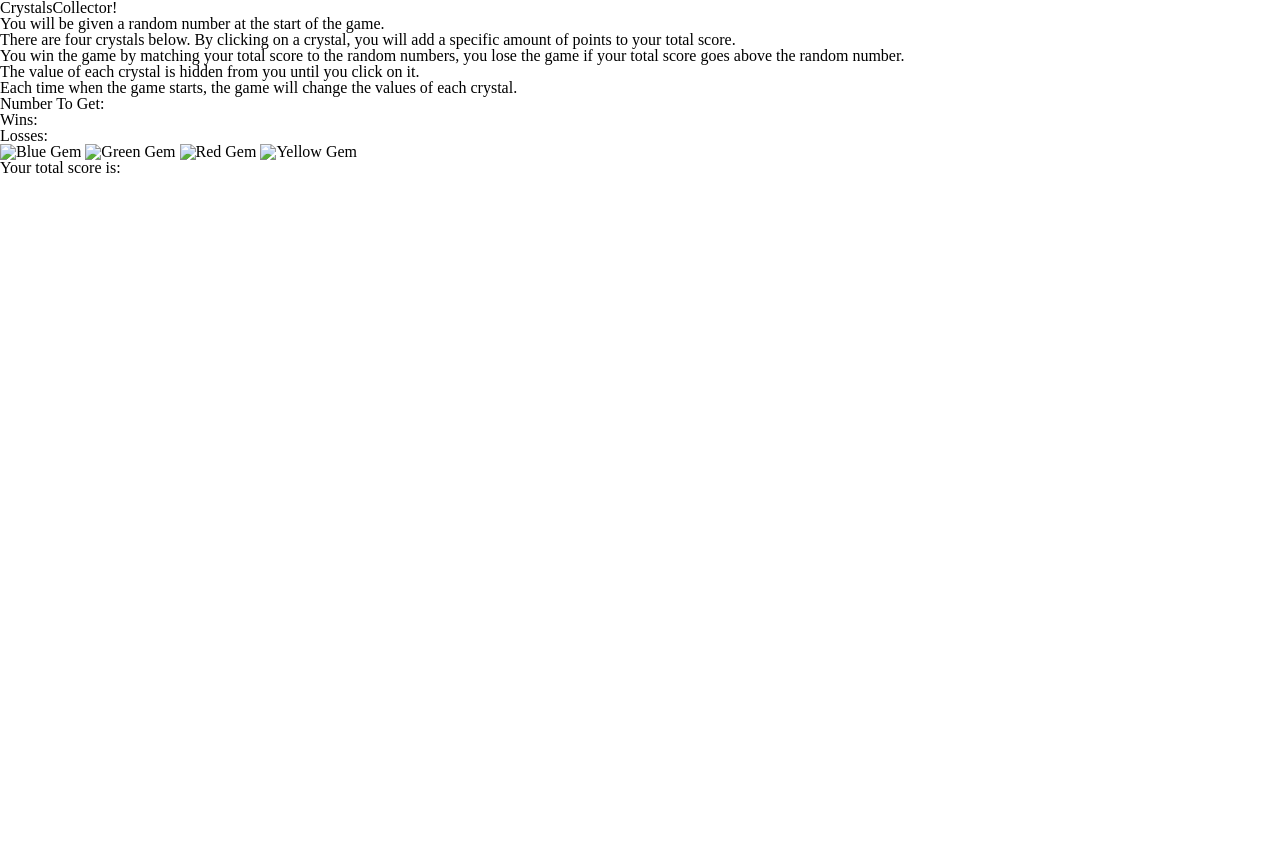
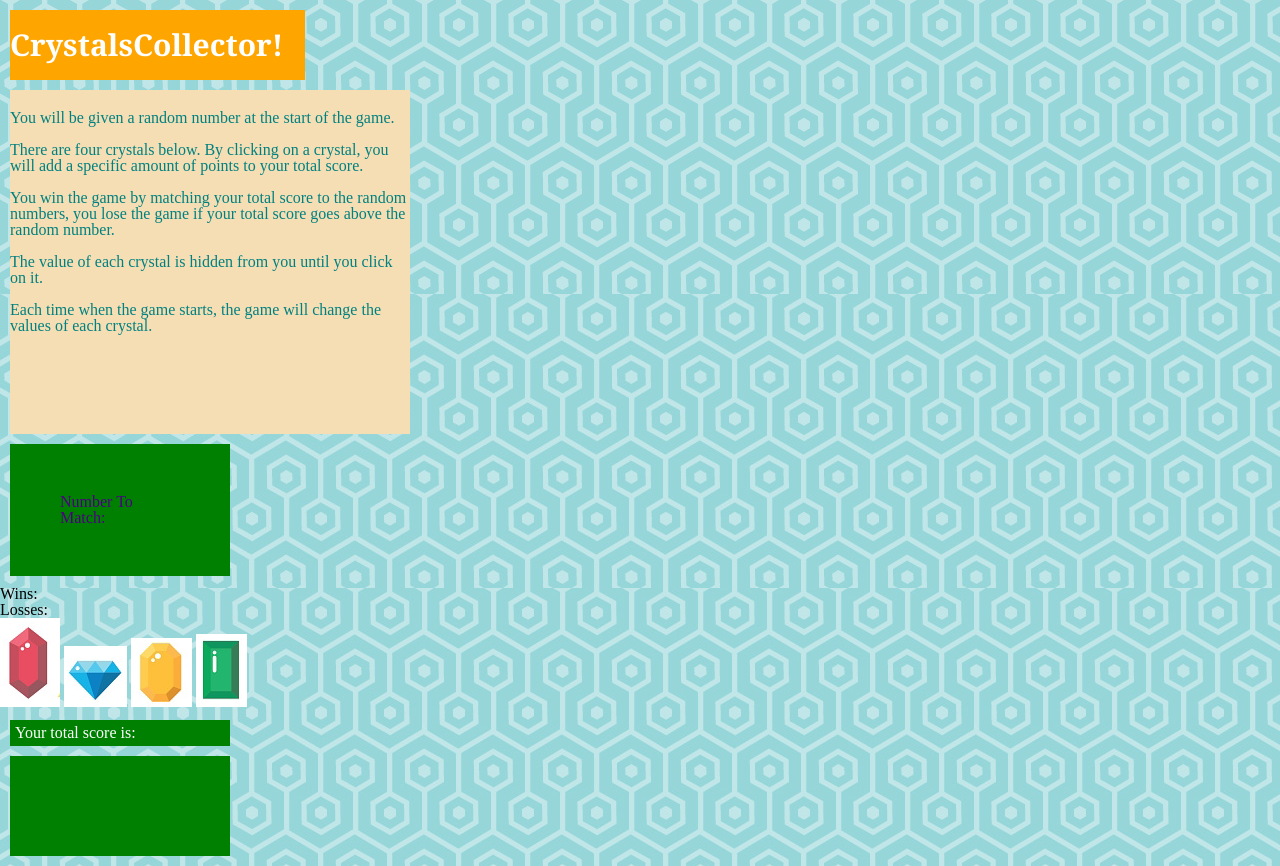
Before and after one commit to dt1993/Crystal-Collector, a plain HTML site: page index.html in a window 1280 px wide. Before the commit the page ends 800 px from the top, so only its background shows below. Drawn offline with nearby package versions, Linux system fonts and the light colour scheme.

Commit message:
update html and css

```diff
--- a/assets/css/style.css
+++ b/assets/css/style.css
@@ -0,0 +1,48 @@
+body{
+    background-image: url("../images/background.png")
+}
+
+.header{
+    background-color: orange;
+    font-family: Georgia, 'Times New Roman', Times, serif;
+    font-weight: bolder;
+    color: white;
+    font-size: 30px;
+    padding: 20px;
+    padding-left: 0px;
+    width: 275px;
+    margin: 10px;
+}
+
+.instructions{
+    background-color: wheat;
+    color: teal;
+    margin-left: 10px;
+    width: 400px;
+    padding-top: 20px;
+    padding-bottom: 100px;
+}
+
+.numberToMatch{
+    background-color: green;
+    color: indigo;
+    margin: 10px;
+    padding: 50px;
+    width: 120px;
+}
+
+#total {
+    background-color: green;
+    color: white;
+    width: 210px;
+    margin: 10px;
+    padding: 5px;
+
+}
+
+.userTotal {
+    background-color: green;
+    margin: 10px;
+    padding: 50px;
+    width: 120px;
+}
--- a/index.html
+++ b/index.html
@@ -12,14 +12,18 @@
 		<h1>CrystalsCollector!</h1>
 	</div>
 	<div class="instructions">
-			<p>You will be given a random number at the start of the game.</p>
-			<p>There are four crystals below. By clicking on a crystal, you will add a specific amount of points to your total score.</p>
+            <p>You will be given a random number at the start of the game.</p>
+            <br>
+            <p>There are four crystals below. By clicking on a crystal, you will add a specific amount of points to your total score.</p>
+            <br>
             <p>You win the game by matching your total score to the random numbers, you lose the game if your total score goes above the random number.</p>
+            <br>
             <p>The value of each crystal is hidden from you until you click on it.</p>
+            <br>
             <p>Each time when the game starts, the game will change the values of each crystal.</p>
 	</div>
 	<div class="numberToMatch">
-		<h2>Number To Get:
+		<h2>Number To Match:
 			<span id= "randomNumber"></span>
 		</h2>
 	</div>
@@ -32,17 +36,18 @@
 		</h2>
 	</div>
 	<div class="gems">
-		<img src="" class=gemImage id="one" alt="Blue Gem">
-		<img src="" class=gemImage id="two" alt="Green Gem">
-		<img src="" class=gemImage id= "three" alt="Red Gem">
-		<img src="" class=gemImage id= "four" alt="Yellow Gem">
+		<img src="assets/images/red.png" class=gemImage id="one" alt="Red Gem">
+		<img src="assets/images/blue.png" class=gemImage id="two" alt="Blue Gem">
+		<img src="assets/images/yellow.png" class=gemImage id= "three" alt="Yellow Gem">
+		<img src="assets/images/green.png" class=gemImage id= "four" alt="Green Gem">
 	</div>
-	<div class="userTotal">
-		<h2>Your total score is:
-			<span id="finalTotal"></span>
-		</h2>
-	</div>
+
+    <h2 id="total">Your total score is: </h2>
+
+    <div class="userTotal"></div>
+    <span id="finalTotal"></span>
 	<script type="text/javascript" src="https://code.jquery.com/jquery-2.2.0.js"></script>
-	<script type="text/javascript" src="assets/javascript/javascript.js"></script>
+    <script type="text/javascript" src="assets/javascript/javascript.js"></script>
+</div>
 </body>
 </html>
```
Also changed, not shown: assets/images/background.png (added), assets/images/blue.png (added), assets/images/green.png (added), assets/images/red.png (added), assets/images/yellow.png (added).
